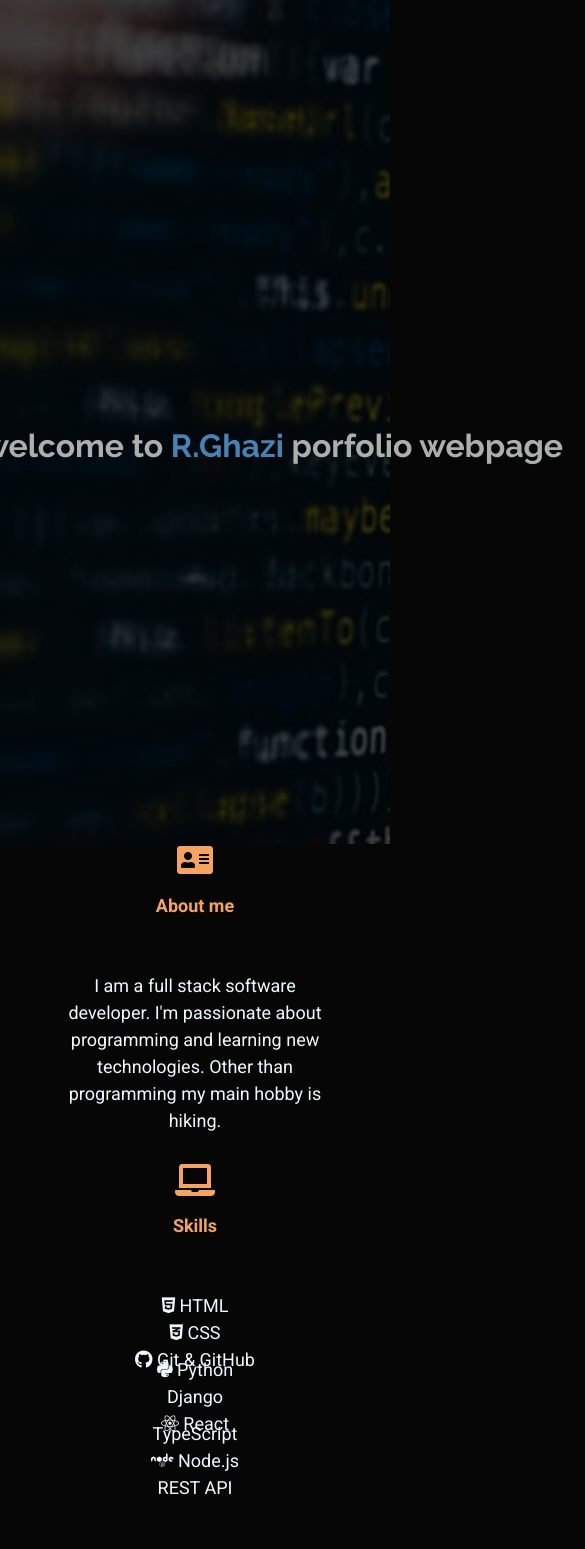
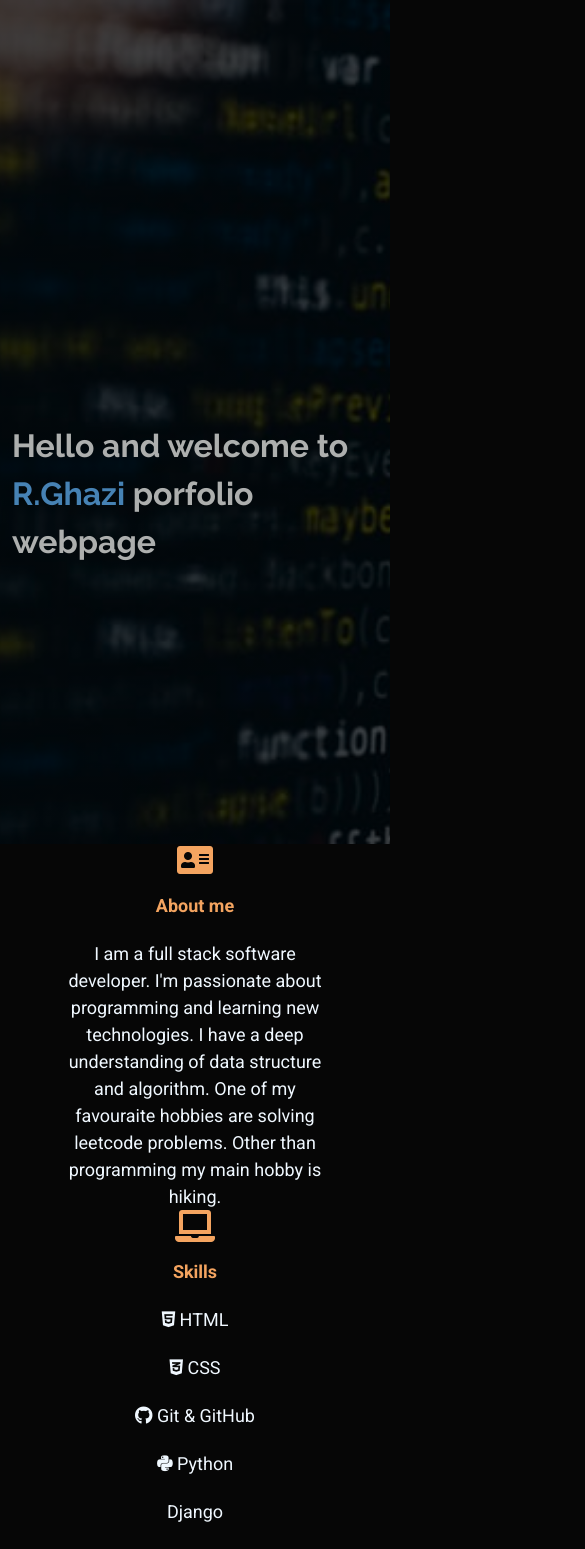
Before and after one commit to Ross-Ghazi/Portfolio, a React (Create React App) app: page / in a window 390 px wide. Shown: the top 1549 px of the page, 585 px wide, since content can reach past the window. Built offline with nearby package versions, Linux system fonts and the light colour scheme.

Commit message:
updated to be more responsive

```diff
--- a/src/App.css
+++ b/src/App.css
@@ -26,7 +26,7 @@ header {
 .header-text {
   position: absolute;
   top: 50%;
-  width: 1140px;
+  max-width: 1140px;
   animation: fadeInRight;
   animation-duration: 1s;
   font-family: Raleway;
@@ -44,6 +44,10 @@ header {
 }
 .width {
   max-width: 70vw;
+}
+
+.width20rem {
+  max-width: 40rem;
 }
 
 .width2 {
@@ -68,7 +72,7 @@ header {
 .title {
   font-weight: 600;
   color: sandybrown;
-  height: 5rem;
+  height: 3rem;
 }
 .text {
   text-align: center;
@@ -77,7 +81,7 @@ header {
 }
 
 .height1 {
-  height: 4rem;
+  min-height: 4rem;
 }
 
 .container2 {
@@ -93,14 +97,14 @@ header {
 
 img {
   max-width: 100%;
-  height: 30rem;
+  max-height: 30rem;
   display: block;
   object-fit: cover;
 }
 
 .samle_project {
   width: 100%;
-  height: 40rem;
+  min-height: 40rem;
 }
 
 .height100 {
@@ -112,8 +116,16 @@ img {
 }
 
 .spacer5rem {
-  height: 5rem;
+  min-height: 5rem;
 }
 .sandybrown {
   color: sandybrown;
 }
+
+.height3rem {
+  min-height: 3rem;
+}
+
+.height6rem {
+  min-height: 20rem;
+}
--- a/src/App.js
+++ b/src/App.js
@@ -32,15 +32,17 @@ function App() {
         </div>
       </header>
 
-      <section data-aos="fade-up" className="about  container ">
+      <section data-aos="fade-up" className="about   container ">
         <div className=" width">
           <div className=" container">
             <i class="fas fa-address-card fa-2x"></i>
           </div>
-          <div className="text">
-            <div className="title">About me</div>I am a full stack software
+          <div className="text width20rem ">
+            <div className="title ">About me</div>I am a full stack software
             developer. I'm passionate about programming and learning new
-            technologies. Other than programming my main hobby is hiking.
+            technologies. I have a deep understanding of data structure and
+            algorithm. One of my favouraite hobbies are solving leetcode
+            problems. Other than programming my main hobby is hiking.
           </div>
         </div>
       </section>
@@ -55,36 +57,42 @@ function App() {
             <div className="title">Skills</div>
             <Container fluid>
               <Row className="height1">
-                <Col md={4}>
+                <Col className="height3rem" sm={12} md={4}>
                   {" "}
                   <i class="fab fa-html5"></i> HTML
                 </Col>
-                <Col md={4}>
+                <Col className="height3rem" sm={12} md={4}>
                   {" "}
                   <i class="fab fa-css3-alt"></i> CSS
                 </Col>
-                <Col md={4}>
+                <Col className="height3rem" sm={12} md={4}>
                   <i class="fab fa-github"></i> Git & GitHub
                 </Col>
               </Row>
               <Row className="height1">
-                <Col md={4}>
+                <Col className="height3rem" sm={12} md={4}>
                   {" "}
                   <i class="fab fa-python"></i> Python
                 </Col>
-                <Col md={4}>Django </Col>
-                <Col md={4}>
+                <Col className="height3rem" sm={12} md={4}>
+                  Django{" "}
+                </Col>
+                <Col className="height3rem" md={4}>
                   {" "}
                   <i class="fab fa-react"></i> React
                 </Col>
               </Row>
               <Row className="height1">
-                <Col md={4}>TypeScript</Col>
-                <Col md={4}>
+                <Col className="height3rem" md={4}>
+                  TypeScript
+                </Col>
+                <Col className="height3rem" md={4}>
                   {" "}
                   <i class="fab fa-node"></i> Node.js
                 </Col>
-                <Col md={4}>REST API</Col>
+                <Col className="height3rem" md={4}>
+                  REST API
+                </Col>
               </Row>
             </Container>
           </div>
@@ -147,6 +155,7 @@ function App() {
           </Container>
         </div>
       </section>
+      <div className="height6rem"></div>
       <section className="container width ">
         <div className="text   samle_project">
           <Container className=" height100  ">
```
